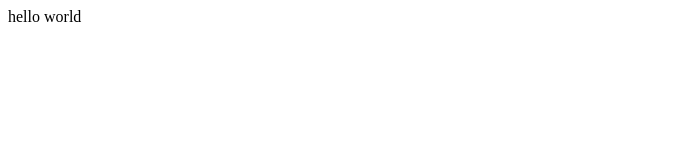
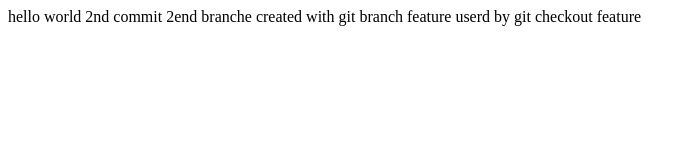
Before and after one commit to YachRoukh/lecture1, a plain HTML site: page index.html in a window 1280 px wide. Shown: the whole page, without its empty margins (0-696 px from the left). Drawn offline with Linux system fonts and the light colour scheme.

Commit message:
2nd commit 2nd branche created with git branch feature userd by git checkout feature

```diff
--- a/index.html
+++ b/index.html
@@ -1,9 +1,9 @@
 <!DOCTYPE html>
 <html>
 <head>
-	<title>edx</title>
+	<title>Branching </title>
 </head>
 <body>
-hello world
+hello world 2nd commit 2end branche created with git branch feature userd by git checkout feature
 </body>
 </html>
```
